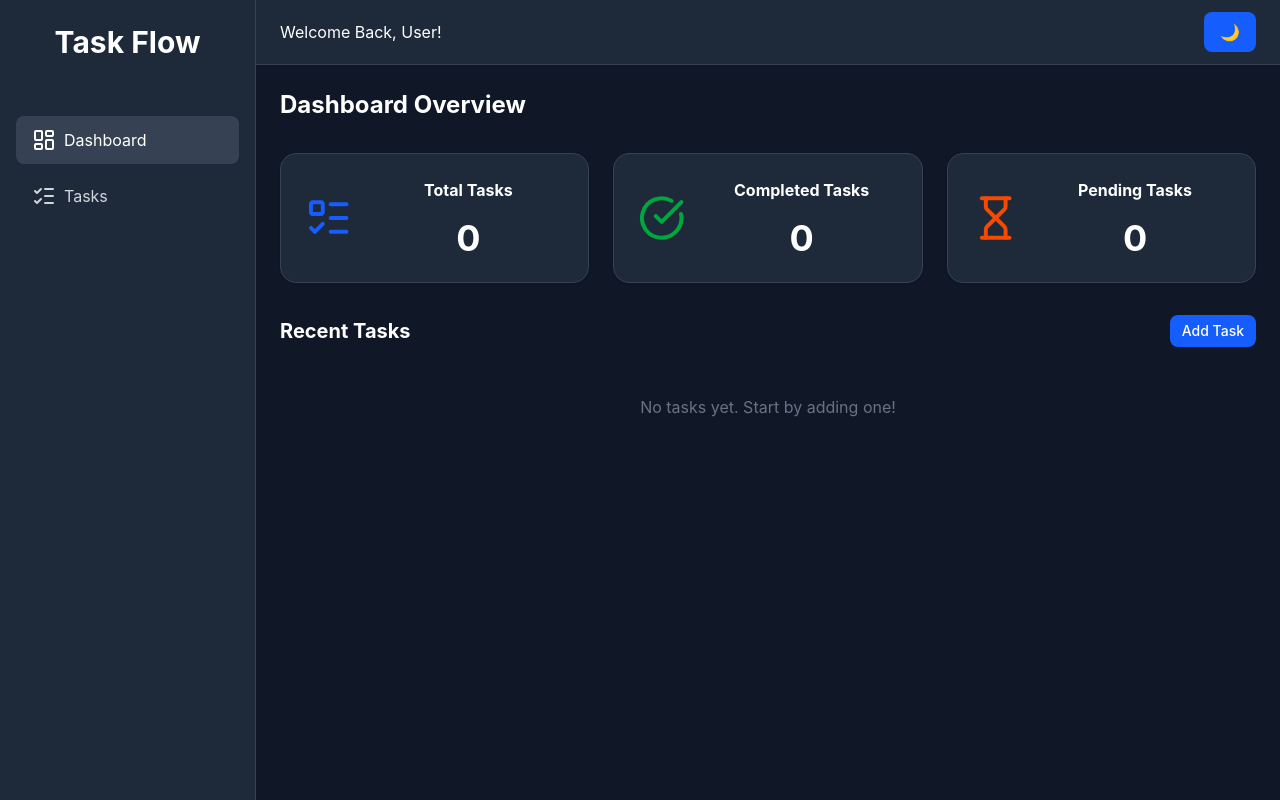
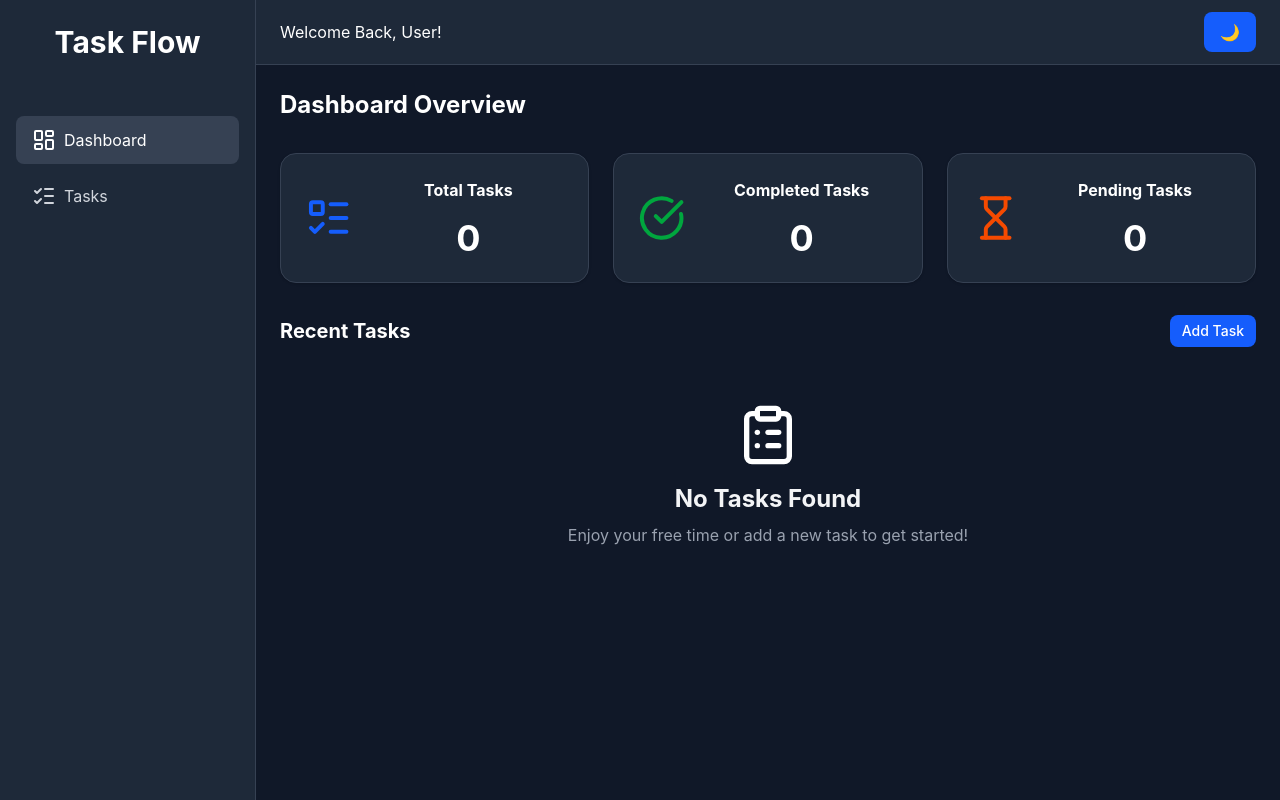
Before and after one commit to ahmedtika74/Task-Managment-System, a React (Vite) app: page / in a window 1280 px wide. Built offline with nearby package versions, Linux system fonts and the light colour scheme.

Commit message:
feat: replace plain text empty states with reusable EmptyState component

```diff
--- /dev/null
+++ b/src/components/ui/EmptyState.jsx
@@ -0,0 +1,11 @@
+import { ClipboardList } from "lucide-react";
+
+export default function EmptyState({ title, description }) {
+  return (
+    <div className="flex flex-col items-center justify-center p-10 text-center dark:bg-gray-900">
+      <ClipboardList size={64} className="dark:text-white" />
+      <h3 className="mt-4 text-2xl font-bold dark:text-gray-100">{title}</h3>
+      <p className="mt-2 text-gray-600 dark:text-gray-400">{description}</p>
+    </div>
+  );
+}
--- a/src/pages/Dashboard.jsx
+++ b/src/pages/Dashboard.jsx
@@ -3,6 +3,7 @@ import { CheckCircle, ListTodo, Hourglass } from "lucide-react";
 import { useOutletContext } from "react-router-dom";
 import TaskCard from "../components/ui/TaskCard";
 import Button from "../components/ui/Button";
+import EmptyState from "../components/ui/EmptyState";
 
 export default function Dashboard() {
   const { handleAdd, handleEdit, handleDelete } = useOutletContext();
@@ -52,9 +53,10 @@ export default function Dashboard() {
           </Button>
         </div>
         {recentTasks.length === 0 ? (
-          <p className="py-8 text-center text-gray-500">
-            No tasks yet. Start by adding one!
-          </p>
+          <EmptyState
+            title="No Tasks Found"
+            description="Enjoy your free time or add a new task to get started!"
+          />
         ) : (
           recentTasks.map((task) => (
             <TaskCard
--- a/src/pages/TasksPage.jsx
+++ b/src/pages/TasksPage.jsx
@@ -11,6 +11,7 @@ import TaskCard from "../components/ui/TaskCard";
 import SearchBar from "../components/ui/SearchBar";
 import SortDropdown from "../components/ui/SortDropdown";
 import FilterTabs from "../components/ui/FilterTabs";
+import EmptyState from "../components/ui/EmptyState";
 
 export default function TasksPage() {
   const { handleAdd, handleEdit, handleDelete } = useOutletContext();
@@ -71,13 +72,12 @@ export default function TasksPage() {
       {/* Tasks */}
       <div className="grid grid-cols-1 gap-4">
         {tasks.length === 0 ? (
-          <p className="py-8 text-center text-gray-500">
-            No tasks yet. Start by adding one!
-          </p>
+          <EmptyState
+            title="No Tasks Found"
+            description="Enjoy your free time or add a new task to get started!"
+          />
         ) : filteredTasks.length === 0 ? (
-          <div className="text-center text-gray-400">
-            No tasks found matching your criteria!
-          </div>
+          <EmptyState title="No matching tasks." />
         ) : (
           filteredTasks.map((task) => (
             <TaskCard
```
